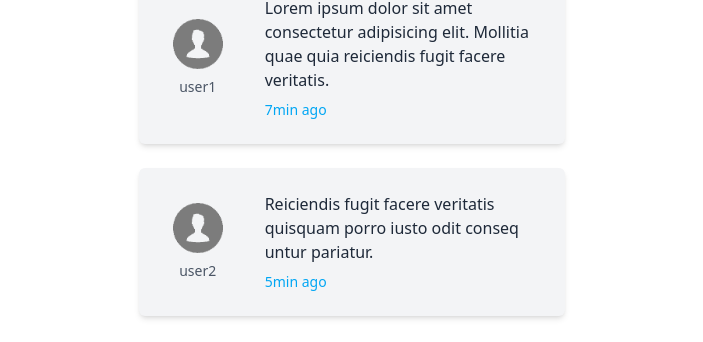
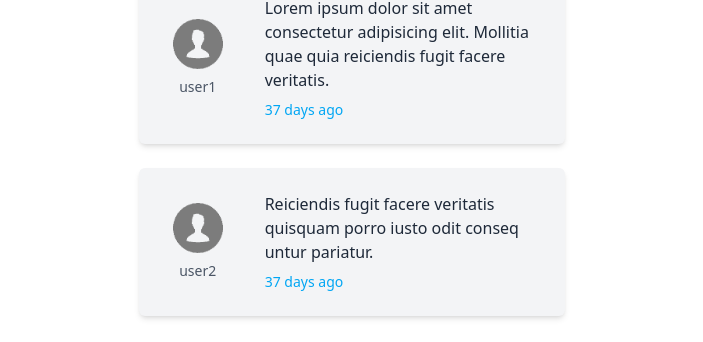
Before and after one commit to takanorishinagawa/teamdev_20, a Next.js app: page /article/1 in a window 1280 px wide. Shown: the part 964-1306 px from the top of the page, without its empty margins (288-991 px from the left). Built offline with nearby package versions, Linux system fonts and the light colour scheme.

Commit message:
コメントの時間を変換

```diff
--- a/src/app/article/[id]/page.tsx
+++ b/src/app/article/[id]/page.tsx
@@ -7,7 +7,7 @@ import { Comment } from "../../types/comment";
 
 export default function page() {
   // ダミー記事
-  const postDetail = {
+  const post = {
     title: "Blog Title",
     userIcon: "/images/user-image.png",
     postImage: "/images/articleDetail/sample-image.jpg",
@@ -22,7 +22,7 @@ export default function page() {
       username: "user1",
       message:
         "Lorem ipsum dolor sit amet consectetur adipisicing elit. Mollitia quae quia reiciendis fugit facere veritatis.",
-      timestamp: 7,
+      createdAt: "2025-07-24T06:30:00.000Z", // コメント記入日
       avatar: "/images/user-image.png",
     },
     {
@@ -30,23 +30,22 @@ export default function page() {
       username: "user2",
       message:
         "Reiciendis fugit facere veritatis quisquam porro iusto odit conseq untur pariatur.",
-      timestamp: 5,
+      createdAt: "2025-07-24T05:30:00.000Z",
       avatar: "/images/user-image.png",
     },
   ];
   return (
     <>
       <Header />
-      {/* 記事エリア */}
       <div className="mx-auto my-8 w-1/2 space-y-4 rounded-xl border border-gray-200 bg-gray-50 p-10 shadow-md">
-        {/* タイトルとユーザーアイコン */}
+        {/* 記事タイトルとユーザーアイコン */}
         <div className="flex justify-between">
           <h1 className="font-bold" style={{ fontSize: "30px" }}>
-            {postDetail.title}
+            {post.title}
           </h1>
           <div>
             <Image
-              src={postDetail.userIcon}
+              src={post.userIcon}
               alt="ユーザーアイコン"
               width={50}
               height={50}
@@ -56,17 +55,15 @@ export default function page() {
         {/* 記事画像 */}
         <div className="relative h-[400px] w-full">
           <Image
-            src={postDetail.postImage}
+            src={post.postImage}
             alt="記事画像"
             fill
             className="rounded object-cover"
           />
         </div>
-
         {/* 本文 */}
-        <p className="text-gray-800">{postDetail.content}</p>
+        <p className="text-gray-800">{post.content}</p>
       </div>
-      {/* 記事エリア end */}
 
       {/* コメントエリア */}
       <div className="mx-auto my-8 w-1/3 space-y-4">
--- a/src/app/components/comment/CommentItem.tsx
+++ b/src/app/components/comment/CommentItem.tsx
@@ -2,6 +2,24 @@ import Image from "next/image";
 import { Comment } from "../../types/comment";
 
 export const CommentItem = ({ comment }: { comment: Comment }) => {
+  // コメント記入日→何分前かを変換する
+  const formatTimeAgo = (createdAt: string): string => {
+    const created = new Date(createdAt);
+    const now = new Date();
+    const diffMs = now.getTime() - created.getTime(); // 現在と作成日の差をミリ秒で計算
+    const diffMinutes = Math.floor(diffMs / 1000 / 60); // 分に変換
+    const diffHours = Math.floor(diffMinutes / 60); // 時間に変換
+    const diffDays = Math.floor(diffHours / 24); // 日に変換
+
+    // 何分前、何時間前、何日前かを返す（2以上の時は複数形）
+    if (diffMinutes < 1) return "just now";
+    if (diffMinutes < 60)
+      return `${diffMinutes} min${diffMinutes === 1 ? "" : "s"} ago`;
+    if (diffHours < 24)
+      return `${diffHours} hour${diffHours === 1 ? "" : "s"} ago`;
+    return `${diffDays} day${diffDays === 1 ? "" : "s"} ago`;
+  };
+
   return (
     <div className="flex items-center space-x-8 rounded-md bg-gray-100 p-6 shadow-md">
       <div className="w-[70px] flex-shrink-0 text-center">
@@ -16,7 +34,9 @@ export const CommentItem = ({ comment }: { comment: Comment }) => {
       </div>
       <div className="space-y-2">
         <p className="text-gray-800">{comment.message}</p>
-        <p className="text-sm text-sky-500">{comment.timestamp}min ago</p>
+        <p className="text-sm text-sky-500">
+          {formatTimeAgo(comment.createdAt)}
+        </p>
       </div>
     </div>
   );
--- a/src/app/types/comment.ts
+++ b/src/app/types/comment.ts
@@ -2,6 +2,6 @@ export type Comment = {
   id: number;
   username: string;
   message: string;
-  timestamp: number;
+  createdAt: string;
   avatar: string;
 };
```
